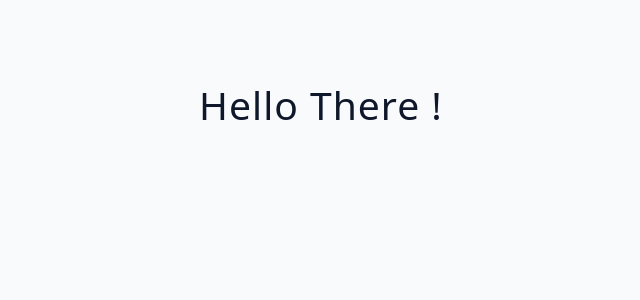
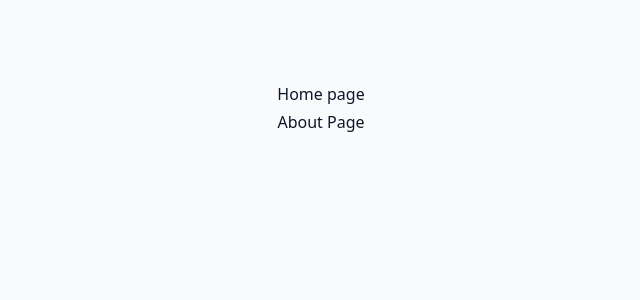
Before and after one commit to Boopalan-d3v/Learn-React, a React (Vite) app in the folder advanced-react/: page / in a window 1280 px wide. Shown: the top 300 px of the page, without its empty margins (319-959 px from the left). Built offline with nearby package versions, Linux system fonts and the light colour scheme.

Commit message:
import components from index.js on pages folder

```diff
--- a/advanced-react/src/App.jsx
+++ b/advanced-react/src/App.jsx
@@ -1,9 +1,10 @@
-import Navbar from '../src/tutorial/04-project-structure/starter/Navbar'
+import { About, Home } from '../src/tutorial/04-project-structure/starter/Pages'
 
 function App() {
   return (
     <div className='container'>
-      <Navbar/>
+      <Home/>
+      <About />
     </div>
   );
 }
```
